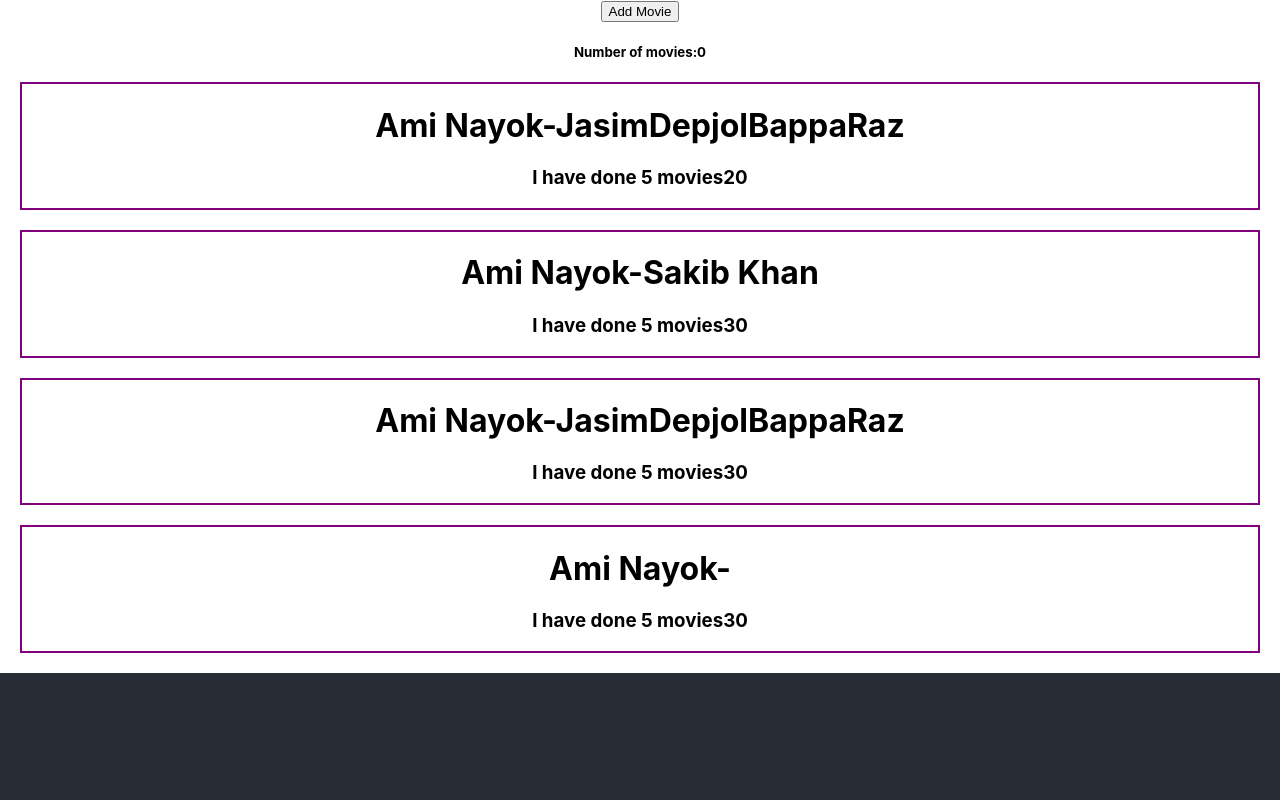
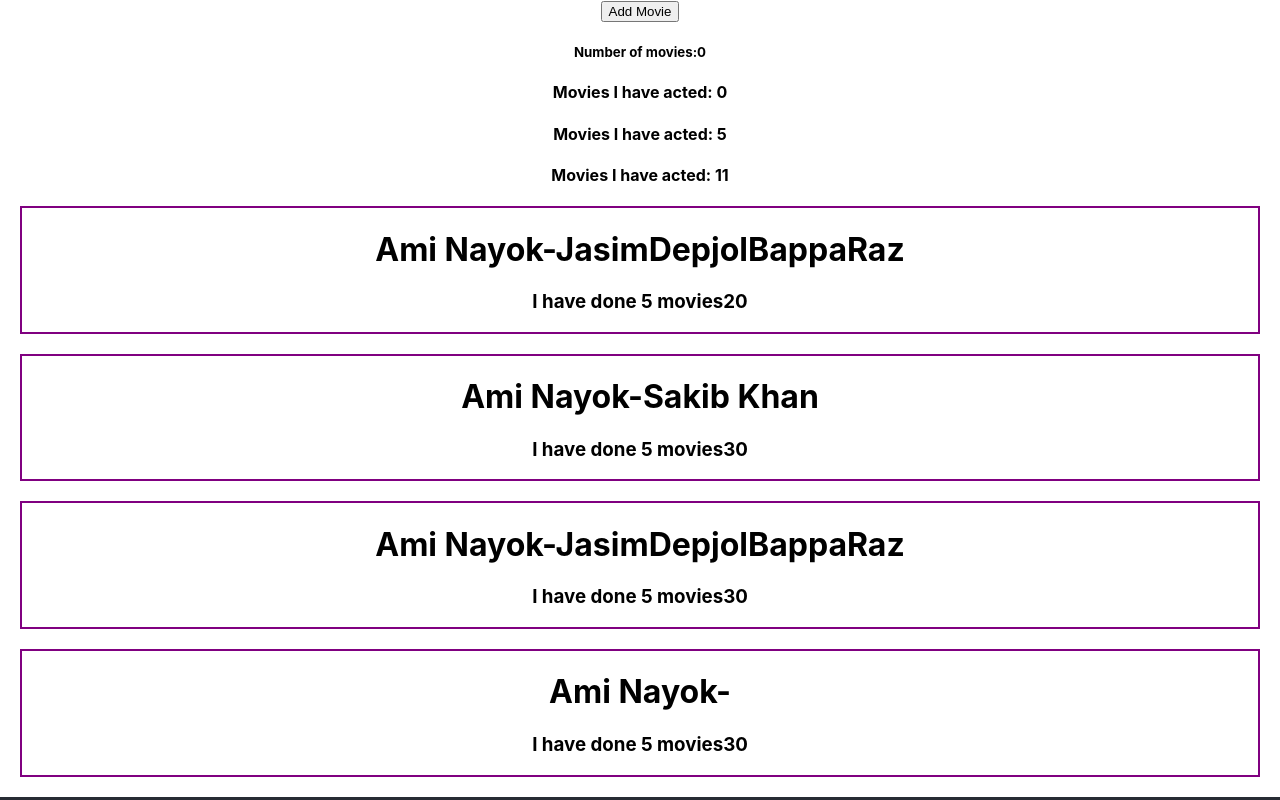
Before and after one commit to wajidurrahman/recap-react, a React (Create React App) app: page / in a window 1280 px wide. Shown: the top 800 px of the page. Built offline with nearby package versions, Linux system fonts and the light colour scheme.

Commit message:
components added anther componnts props

```diff
--- a/src/App.js
+++ b/src/App.js
@@ -27,8 +27,15 @@ function MovieCounter(){
     <div>
       <button onClick={handleClick}>Add Movie</button>
       <h5>Number of movies:{count}</h5>
+      <MovieDisplay movies={count}></MovieDisplay>
+      <MovieDisplay movies={count + 5}></MovieDisplay>
+      <MovieDisplay movies={count + 11}></MovieDisplay>
     </div>
   )
+}
+
+function MovieDisplay (props){
+  return <h4>Movies I have acted: {props.movies}</h4>
 }
 
 function Nayok(props) {
```
